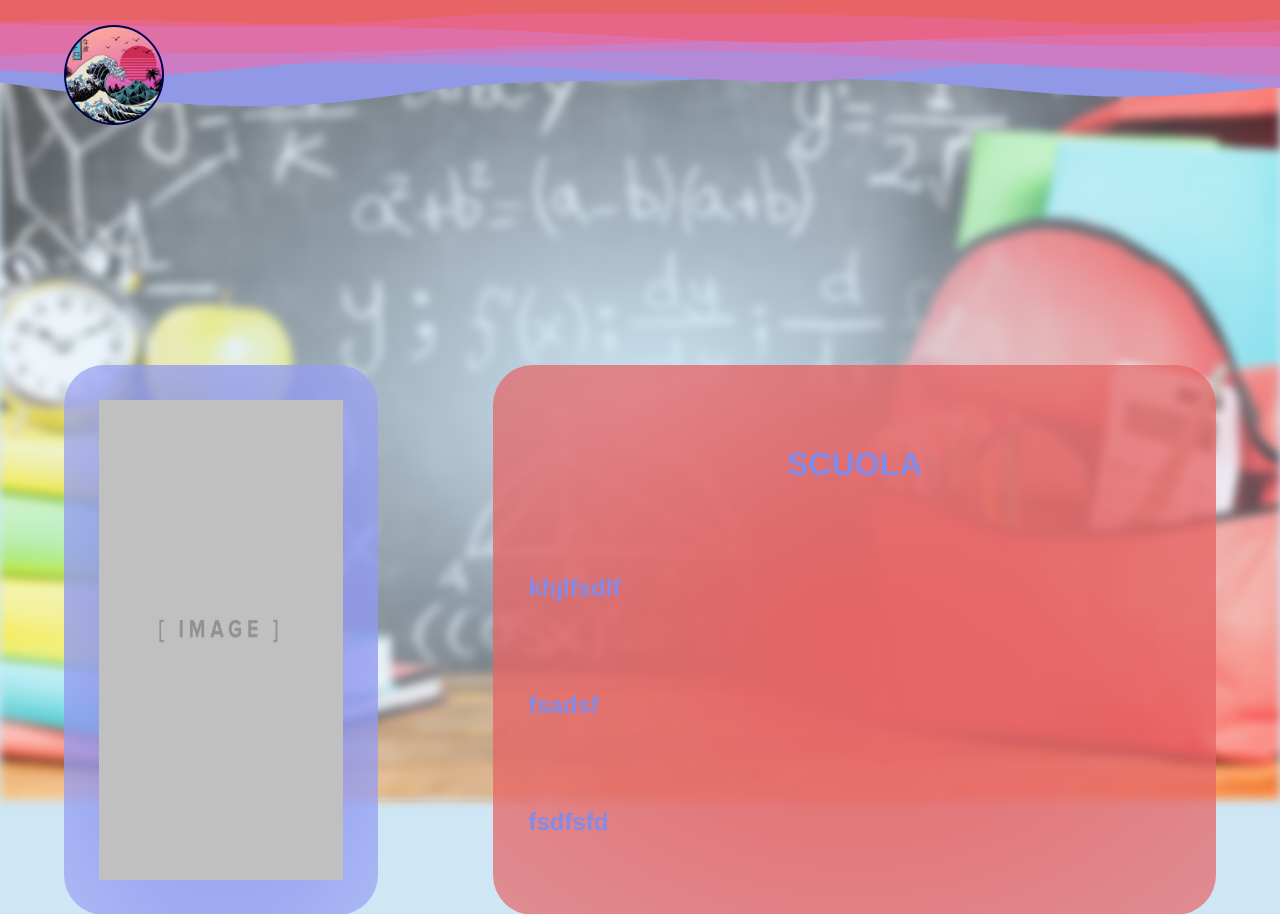
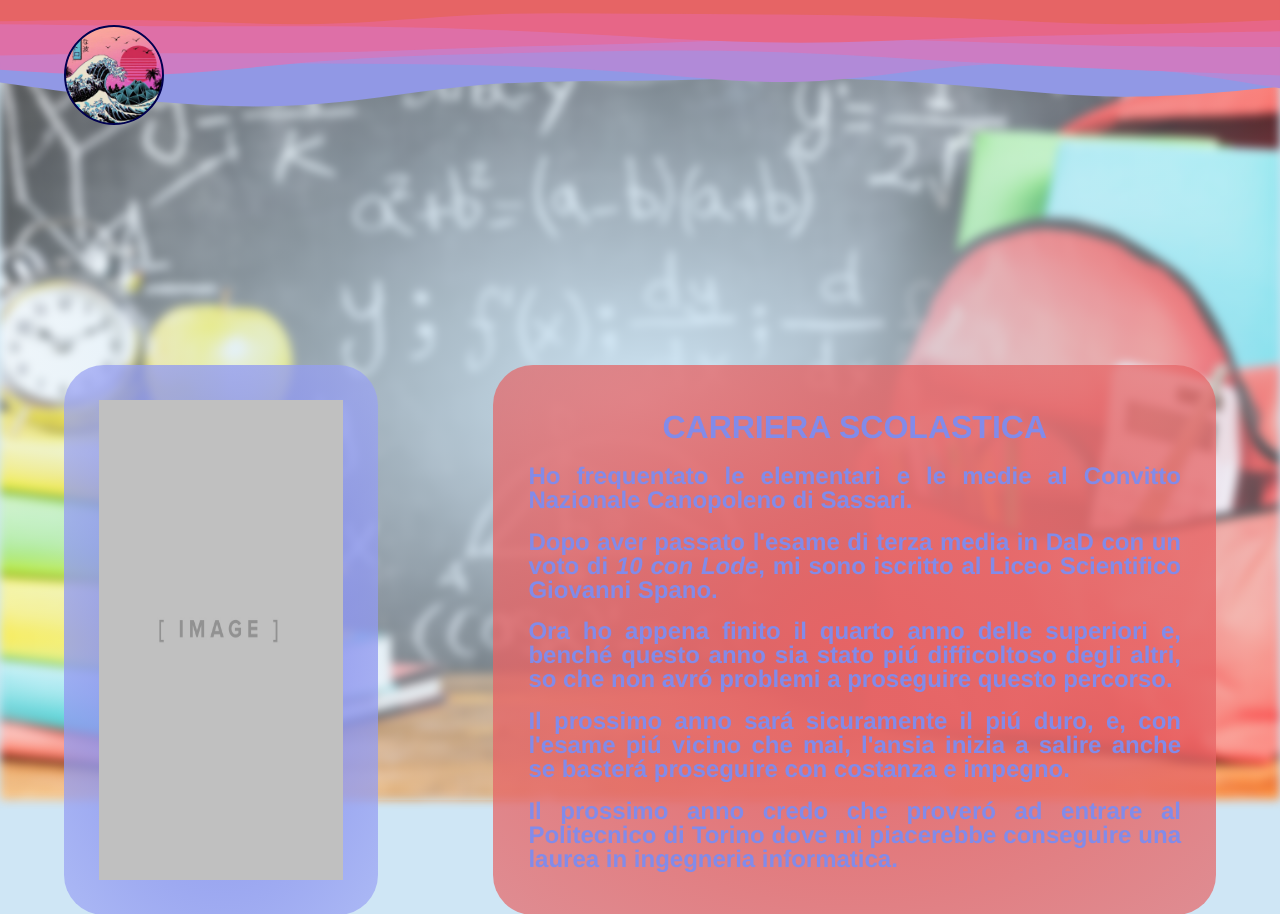
Before and after one commit to Gabry701/E-portfolio, a plain HTML site: page school.html in a window 1280 px wide. Shown: the top 914 px of the page. Drawn offline with Linux system fonts and the light colour scheme.

Commit message:
updated subpages content

```diff
--- a/school.html
+++ b/school.html
@@ -18,13 +18,13 @@
         </div>
         <div class="right2 text-container">
             <h2 class="main-text-title">
-                SCUOLA
+                CARRIERA SCOLASTICA
             </h2>
-            <p class="paragraph">
-                khjlfsdlf</p>
-            <p class="paragraph"> fsadsf</p>
-            <p class="paragraph">  fsdfsfd</p>
-        </div>
+            <p class="paragraph">Ho frequentato le elementari e le medie al <a>Convitto Nazionale Canopoleno</a> di Sassari.</p>
+            <p class="paragraph">Dopo aver passato l'esame di terza media in DaD con un voto di <i>10 con Lode</i>, mi sono iscritto al <a>Liceo Scientifico Giovanni Spano</a>.</p>
+            <p class="paragraph">Ora ho appena finito il quarto anno delle superiori e, benché questo anno sia stato piú difficoltoso degli altri, so che non avró problemi a proseguire questo percorso.</p>
+            <p class="paragraph">Il prossimo anno sará sicuramente il piú duro, e, con l'esame piú vicino che mai, l'ansia inizia a salire anche se basterá proseguire con costanza e impegno.</p>
+            <p class="paragraph">Il prossimo anno credo che proveró ad entrare al <a>Politecnico di Torino</a> dove mi piacerebbe conseguire una laurea in ingegneria informatica.</p>         </div>
     </div>
 
 </body>
```
Also changed, not shown: code.html (+5 -5 lines), index.html (+1 -1 lines), piano.html (+5 -5 lines).
